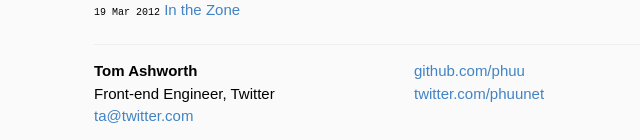
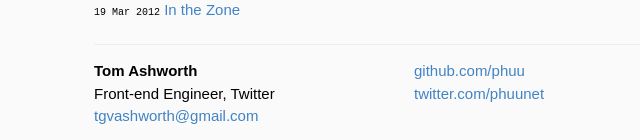
Before and after one commit to tgvashworth/tgvashworth.github.io, a Jekyll site: the page built from index.html, in a window 1280 px wide. Shown: the part 1861-2001 px from the top of the page, without its empty margins (226-866 px from the left). Built offline with Jekyll 4.4.1, drawn with Linux system fonts in a browser that asks for light colours; some web fonts are replaced; Markdown is read by kramdown in place of the engine named in the settings.

Commit message:
Update email.

```diff
--- a/_layouts/default.html
+++ b/_layouts/default.html
@@ -24,7 +24,7 @@
       <p>
         <strong>Tom Ashworth</strong><br />
         Front-end Engineer, Twitter<br />
-        <a href="mailto:ta@twitter.com">ta@twitter.com</a>
+        <a href="mailto:tgvashworth@gmail.com">tgvashworth@gmail.com</a>
       </p>
     </div>
     <div class="contact">
--- a/index.html
+++ b/index.html
@@ -7,7 +7,7 @@ title: Home
     <section class="mini-about">
       <img class="me" src="/images/me.jpg">
       <p>Hi, I'm <a href="//twitter.com/phuunet">Tom</a>; around the web I'm <strong>phuu</strong>. I write <a href="//github.com/phuu">code</a> and work at <a href="//twitter.com">Twitter</a>.
-      <br><br><a href="mailto:ta@twitter.com?subject=Hello">We should talk.</a></p>
+      <br><br><a href="mailto:tgvashworth@gmail.com?subject=Hello">We should talk.</a></p>
     </section>
   <ul class="posts">
     {% for post in site.posts %}
```
